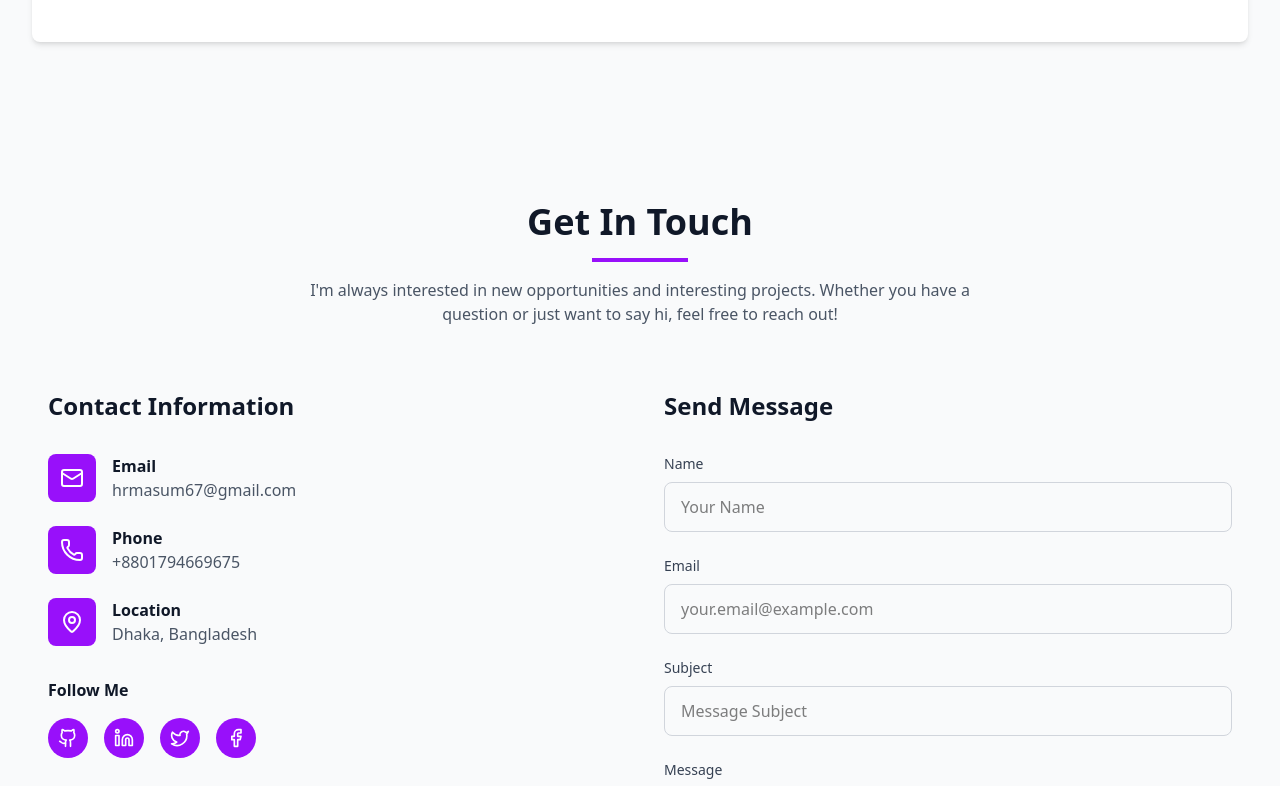
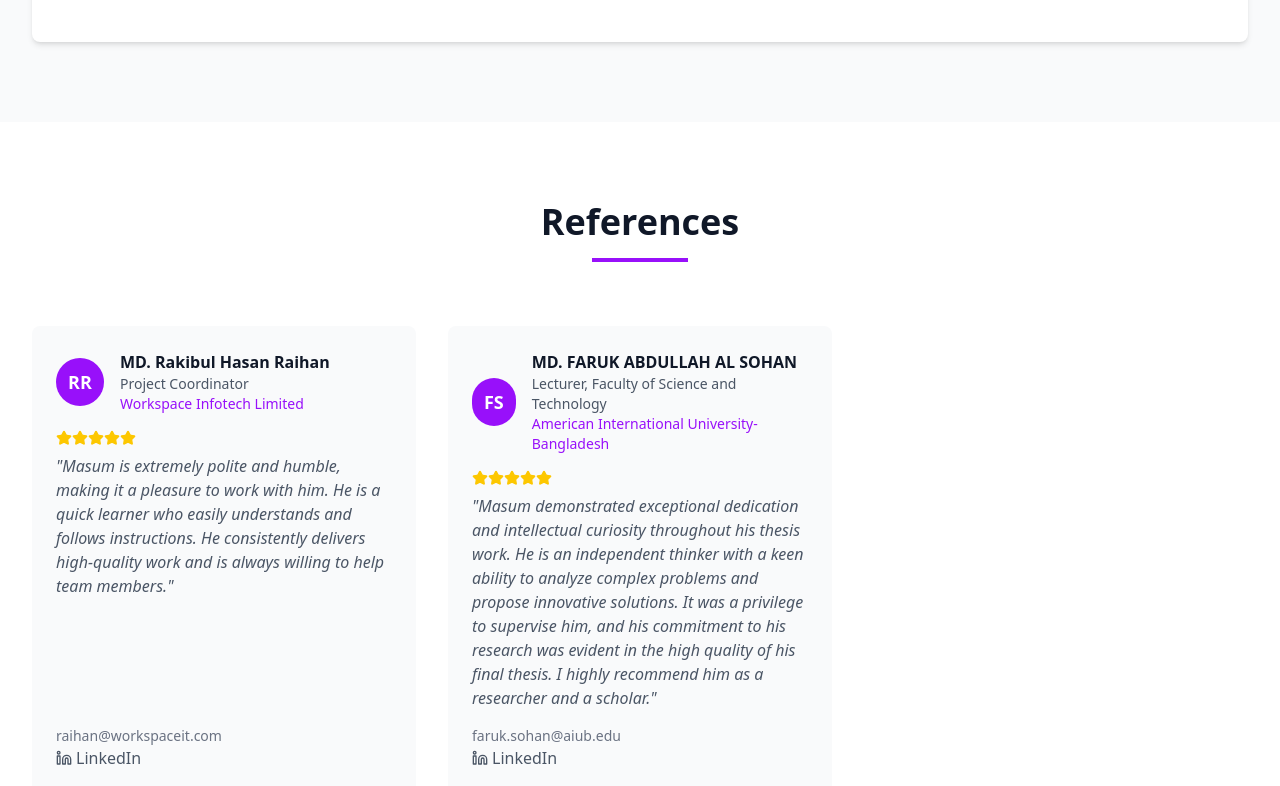
Before and after one commit to hrmasum99/my-portfolio, a React (Vite) app: page / in a window 1280 px wide. Shown: the part 5720-6506 px from the top of the page. Built offline with nearby package versions, Linux system fonts and the light colour scheme.

Commit message:
Portfolio init

```diff
--- a/src/App.jsx
+++ b/src/App.jsx
@@ -26,7 +26,7 @@ const PortfolioPage = () => (
     <Projects />
     <Education />
     <Publications />
-    {/* <References /> */}
+    <References />
     <Contact />
     <Footer />
   </>
--- a/src/components/References.jsx
+++ b/src/components/References.jsx
@@ -1,29 +1,72 @@
-import { Star } from 'lucide-react';
+import { Linkedin, Star } from 'lucide-react';
 
 const References = () => {
   const references = [
     {
-      name: "Sarah Johnson",
-      position: "Senior Engineering Manager",
-      company: "Tech Innovations Inc.",
-      testimonial: "John is an exceptional developer with strong technical skills and great leadership qualities. He consistently delivers high-quality work and is always willing to help team members.",
-      contact: "sarah.johnson@techinnovations.com"
+      name: "MD. Rakibul Hasan Raihan",
+      position: "Project Coordinator",
+      company: "Workspace Infotech Limited",
+      testimonial: "Masum is extremely polite and humble, making it a pleasure to work with him. He is a quick learner who easily understands and follows instructions. He consistently delivers high-quality work and is always willing to help team members.",
+      linkedIn:"https://www.linkedin.com/in/raihanrakib/",
+      contact: "raihan@workspaceit.com"
     },
+    // {
+    //   name: "Jane Doe",
+    //   position: "Senior Project Manager",
+    //   company: "Tech Innovators Inc.",
+    //   testimonial: "It was a pleasure having Masum on my team. He possesses a strong work ethic, is incredibly reliable, and consistently produces high-quality work. His collaborative nature and positive attitude make him a valuable asset to any project, and he is always proactive in seeking out new challenges.",
+    //   linkedIn: "https://www.google.com/search?q=https://www.linkedin.com/in/janedoe/",
+    //   contact: "jane.doe@techinnovators.com"
+    // },
     {
-      name: "Mike Chen",
-      position: "CTO",
-      company: "Digital Solutions Co.",
-      testimonial: "Working with John was a pleasure. His ability to solve complex problems and communicate technical concepts clearly makes him a valuable team member.",
-      contact: "mike.chen@digitalsolutions.com"
-    },
-    {
-      name: "Lisa Rodriguez",
-      position: "Product Manager",
-      company: "StartupXYZ",
-      testimonial: "John's attention to detail and user-focused approach resulted in products that exceeded our expectations. He's a developer who truly understands the business impact of his work.",
-      contact: "lisa.rodriguez@startupxyz.com"
+      name: "MD. FARUK ABDULLAH AL SOHAN",
+      position: "Lecturer, Faculty of Science and Technology",
+      company: "American International University-Bangladesh",
+      testimonial: "Masum demonstrated exceptional dedication and intellectual curiosity throughout his thesis work. He is an independent thinker with a keen ability to analyze complex problems and propose innovative solutions. It was a privilege to supervise him, and his commitment to his research was evident in the high quality of his final thesis. I highly recommend him as a researcher and a scholar.",
+      linkedIn: "https://www.linkedin.com/in/farukabdullahalsohan/",
+      contact: "faruk.sohan@aiub.edu"
     }
+    // {
+    //   name: "Sarah Johnson",
+    //   position: "Senior Engineering Manager",
+    //   company: "Tech Innovations Inc.",
+    //   testimonial: "John is an exceptional developer with strong technical skills and great leadership qualities. He consistently delivers high-quality work and is always willing to help team members.",
+    //   contact: "sarah.johnson@techinnovations.com"
+    // },
+    // {
+    //   name: "Mike Chen",
+    //   position: "CTO",
+    //   company: "Digital Solutions Co.",
+    //   testimonial: "Working with John was a pleasure. His ability to solve complex problems and communicate technical concepts clearly makes him a valuable team member.",
+    //   contact: "mike.chen@digitalsolutions.com"
+    // },
+    // {
+    //   name: "Lisa Rodriguez",
+    //   position: "Product Manager",
+    //   company: "StartupXYZ",
+    //   testimonial: "John's attention to detail and user-focused approach resulted in products that exceeded our expectations. He's a developer who truly understands the business impact of his work.",
+    //   contact: "lisa.rodriguez@startupxyz.com"
+    // }
   ];
+
+  // Helper function to generate initials from a full name.
+  const getInitials = (fullName) => {
+    const nameParts = fullName
+      .split(' ')
+      .filter(part => !['MD', 'MD.'].includes(part.toUpperCase()));
+
+    if (nameParts.length > 1) {
+      const firstNameInitial = nameParts[0][0];
+      const lastNameInitial = nameParts[nameParts.length - 1][0];
+      return `${firstNameInitial}${lastNameInitial}`.toUpperCase();
+    }
+
+    if (nameParts.length === 1) {
+      return nameParts[0].substring(0, 2).toUpperCase();
+    }
+
+    return '';
+  };
 
   return (
     <section id="references" className="py-20 bg-white">
@@ -35,11 +78,13 @@ const References = () => {
 
         <div className="grid md:grid-cols-2 lg:grid-cols-3 gap-8">
           {references.map((ref, index) => (
-            <div key={index} className="bg-gray-50 rounded-lg p-6 transform hover:scale-105 transition-all duration-300">
-              <div className="flex items-center mb-4">
+            <div key={index} className="h-full flex flex-col bg-gray-50 rounded-lg p-6 transform hover:scale-105 transition-all duration-300">
+                <div className='flex-1 flex flex-col gap-4'>
+                  <div className="flex items-center">
                     <div className="w-12 h-12 bg-purple-600 rounded-full flex items-center justify-center text-white font-bold text-lg">
-                  {ref.name.split(' ').map(n => n[0]).join('')}
+                      {getInitials(ref.name)}
                     </div>
+
                     <div className="ml-4">
                       <h3 className="font-bold text-gray-900">{ref.name}</h3>
                       <p className="text-sm text-gray-600">{ref.position}</p>
@@ -47,7 +92,7 @@ const References = () => {
                     </div>
                   </div>
 
-              <div className="mb-4">
+                  <div>
                     <div className="flex mb-2">
                       {[...Array(5)].map((_, i) => (
                         <Star key={i} className="w-4 h-4 fill-yellow-400 text-yellow-400" />
@@ -55,8 +100,15 @@ const References = () => {
                     </div>
                     <p className="text-gray-600 italic">"{ref.testimonial}"</p>
                   </div>
+                </div>
 
+                <div className='mt-4'>
                   <p className="text-sm text-gray-500">{ref.contact}</p>
+                  <a href={ref.linkedIn} className="flex items-center text-gray-600 hover:text-purple-600 transition-colors">
+                    <Linkedin className="w-4 h-4 mr-1" />
+                    LinkedIn
+                  </a>
+                </div>
               </div>
           ))}
         </div>
```
Also changed, not shown: src/components/Projects.jsx (+5 -5 lines). Lines whose indentation alone changed are shown as unchanged.
